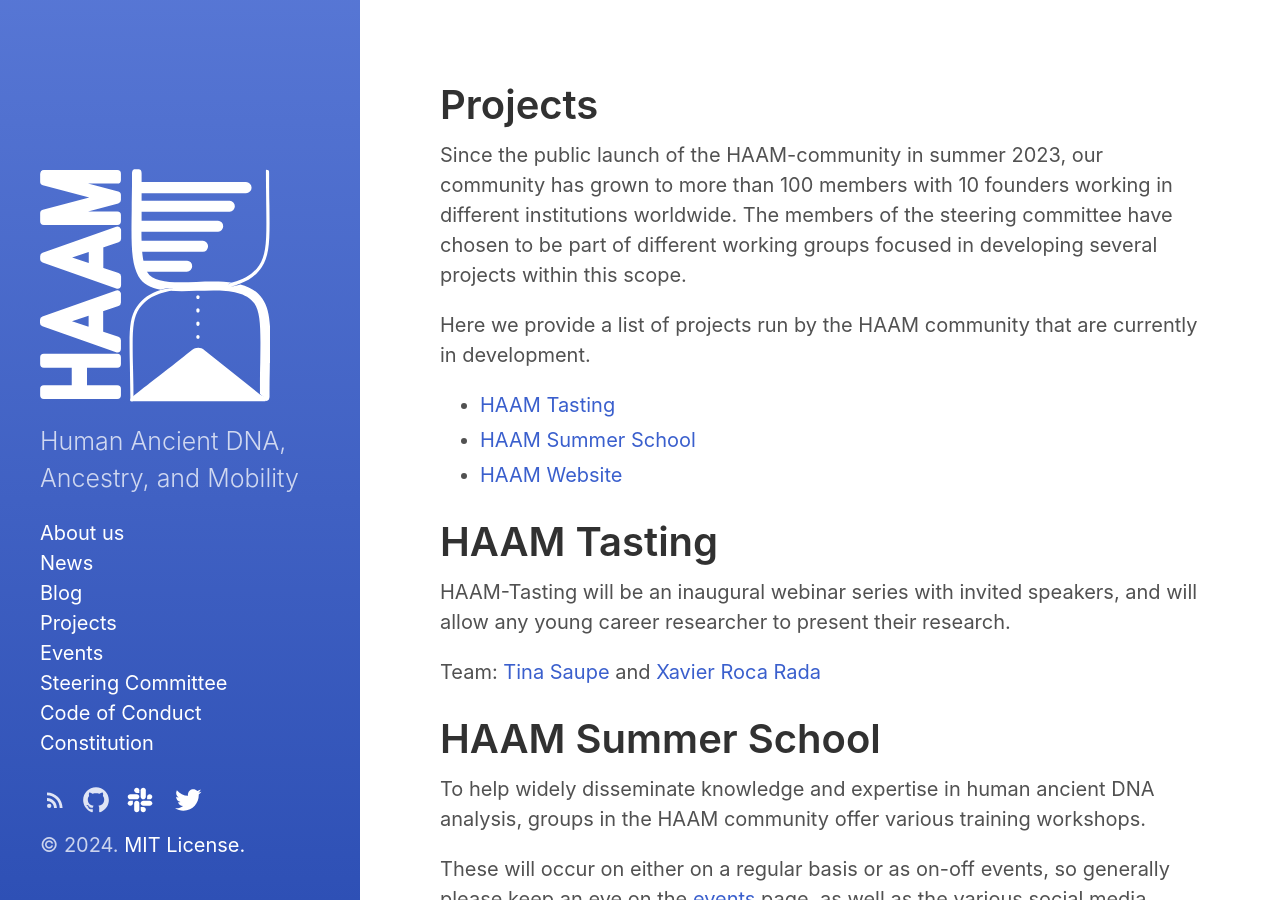
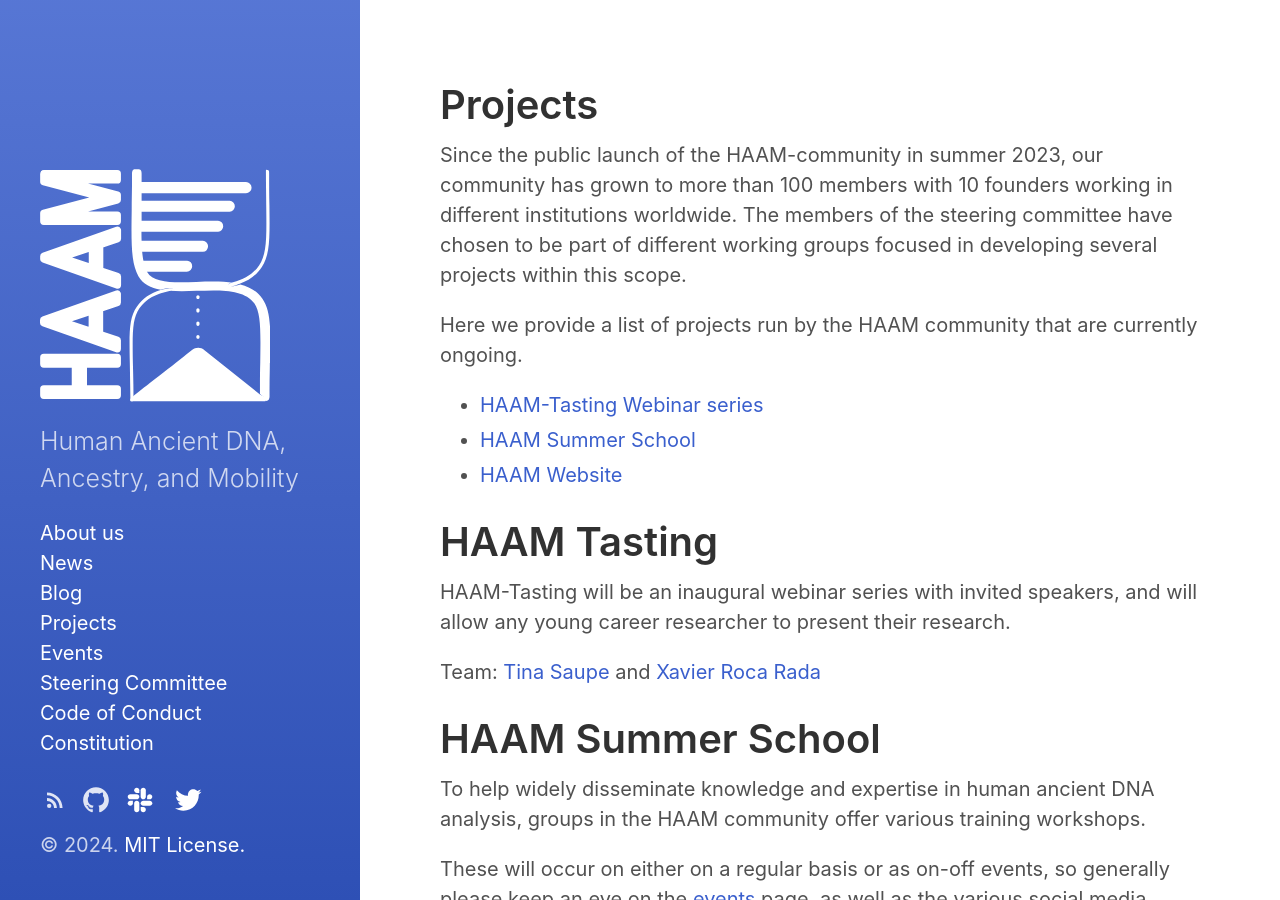
Before and after one commit to haam-community/haam-community.github.io, a Jekyll site: the page built from projects.md, in a window 1280 px wide and 900 px high. Built offline with Jekyll 4.4.1, drawn with Linux system fonts in a browser that asks for light colours.

Commit message:
update link to haam tasting. fix redirect link for events.

```diff
--- a/projects.md
+++ b/projects.md
@@ -6,11 +6,11 @@
 
 Since the public launch of the HAAM-community in summer 2023, our community has grown to more than 100 members with 10 founders working in different institutions worldwide. The members of the steering committee have chosen to be part of different working groups focused in developing several projects within this scope.
 
-Here we provide a list of projects run by the HAAM community that are currently in development.
+Here we provide a list of projects run by the HAAM community that are currently ongoing.
 
 <!-- TOC -->
 
-- [HAAM Tasting](#haam-tasting)
+- [HAAM-Tasting Webinar series](/projects/haam_tasting)
 - [HAAM Summer School](#haam-summer-school)
 - [HAAM Website](#haam-website)
 
@@ -27,7 +27,7 @@
 
 To help widely disseminate knowledge and expertise in human ancient DNA analysis, groups in the HAAM community offer various training workshops.
 
-These will occur on either on a regular basis or as on-off events, so generally please keep an eye on the [events](https://haam-community.github.io/category/events/) page, as well as the various social media channels.
+These will occur on either on a regular basis or as on-off events, so generally please keep an eye on the [events](/category/events/) page, as well as the various social media channels.
 
 We will list regular events here, as well as those that make their training material available online for self-learning:
 
```
